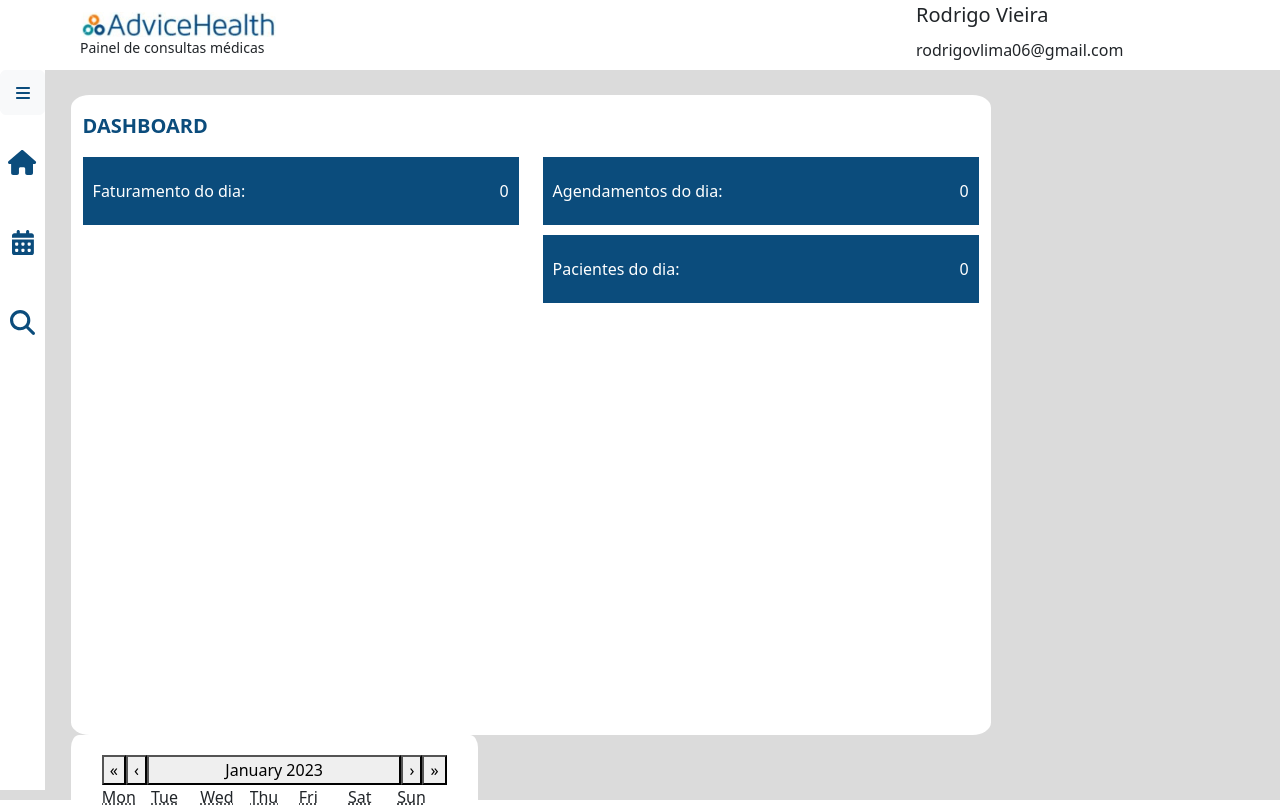
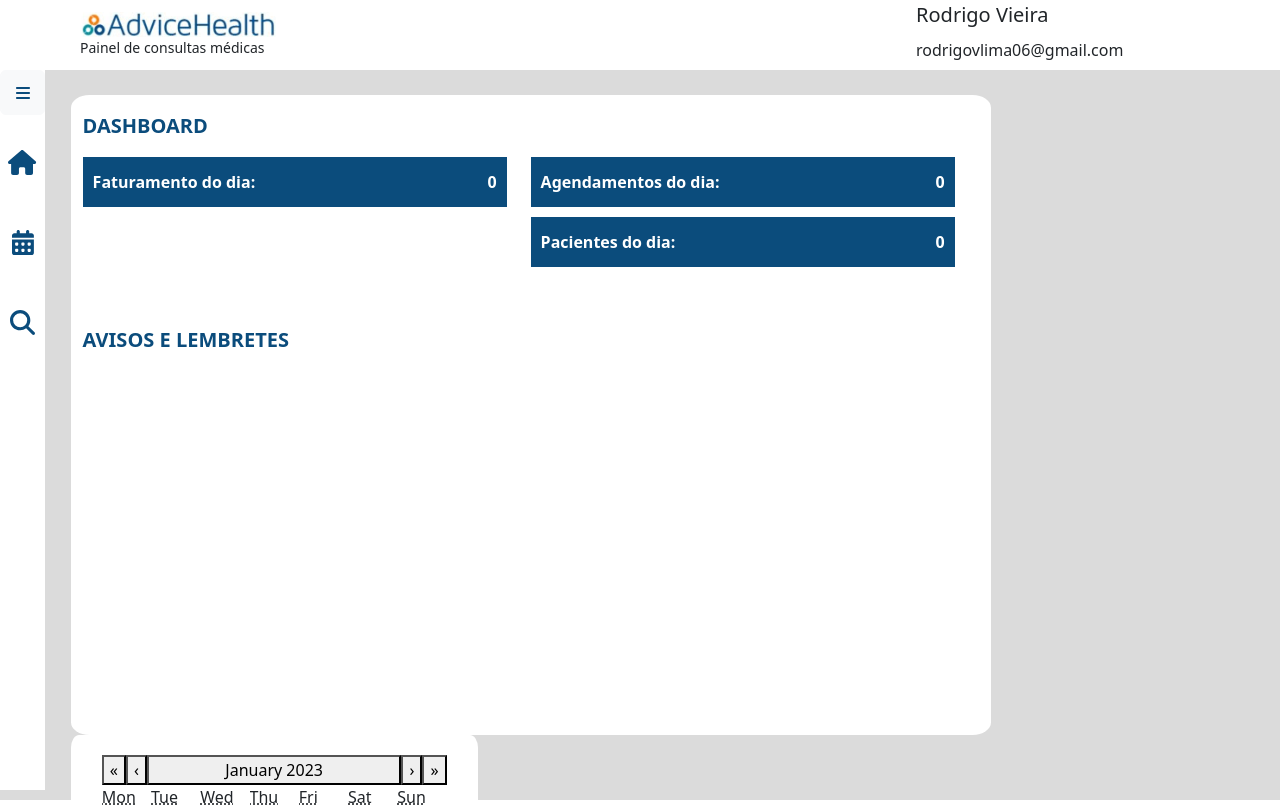
Before and after one commit to RodrigoVieira06/ReactAppTest, a React (Create React App) app: page / in a window 1280 px wide. Shown: the top 807 px of the page. Built offline with nearby package versions, Linux system fonts and the light colour scheme.

Commit message:
Adicionado o componente de Avisos com ajustes na estilização

```diff
--- a/src/components/pages/Home/Inicio/Dashboard/Informacao/Informacao.css
+++ b/src/components/pages/Home/Inicio/Dashboard/Informacao/Informacao.css
@@ -1,14 +1,12 @@
-.agendamentosDia-container {
-    display: flex;
-    flex-direction: row;
+.agendamentosDia {
     align-items: center;
-    height: 100%;
+    height: 50px;
     margin-bottom: 10px;
-    justify-content: space-between;
     background-color: #0B4C7C;
 }
 
 .texto-dashboard {
+    font-weight: 600;
     margin-left: 10px;
     margin-right: 10px;
     color: #fff;
--- a/src/components/pages/Home/Inicio/Dashboard/Informacao/index.tsx
+++ b/src/components/pages/Home/Inicio/Dashboard/Informacao/index.tsx
@@ -6,9 +6,8 @@ interface IInformacaoProps {
 }
 
 const Informacao = ({ texto, valor = '0' }: IInformacaoProps) => {
-
     return (
-        <div className='agendamentosDia-container'>
+        <div className='d-flex justify-content-between agendamentosDia'>
             <span className='texto-dashboard'>{texto}</span>
             <span className='texto-dashboard'>{valor}</span>
         </div>
--- a/src/components/pages/Home/Inicio/Dashboard/index.tsx
+++ b/src/components/pages/Home/Inicio/Dashboard/index.tsx
@@ -2,7 +2,7 @@ import Informacao from './Informacao';
 
 const Dashboard = () => {
     return (
-        <div className='col'>
+        <div className='row'>
             <span className='titulo'>
                 DASHBOARD
             </span>
--- a/src/components/pages/Home/Inicio/index.tsx
+++ b/src/components/pages/Home/Inicio/index.tsx
@@ -1,13 +1,16 @@
-// import Avisos from './Avisos';
+import Avisos from './Avisos';
 import Dashboard from './Dashboard';
 
 const Inicio = () => {
     return (
-        <div className='col'>
-            <div className='col-sm-12 mt-3'>
+        <>
+            <div className='mt-3'>
                 <Dashboard />
             </div>
-        </div>
+            <div className='mt-5'>
+                <Avisos />
+            </div>
+        </>
     );
 };
 
```
